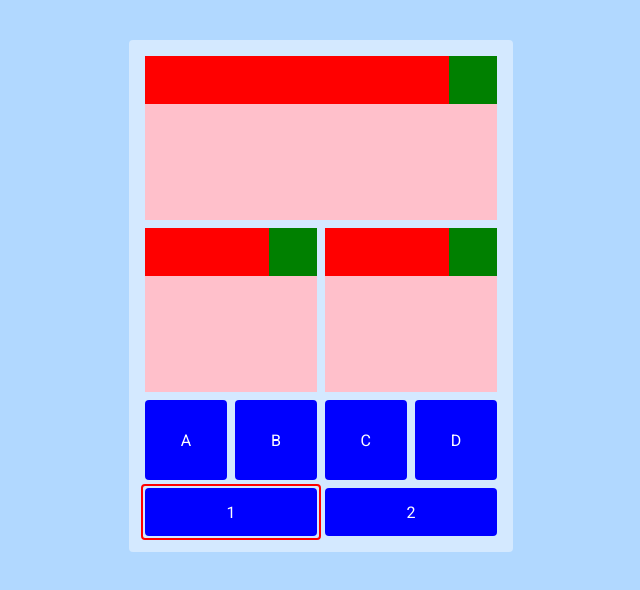
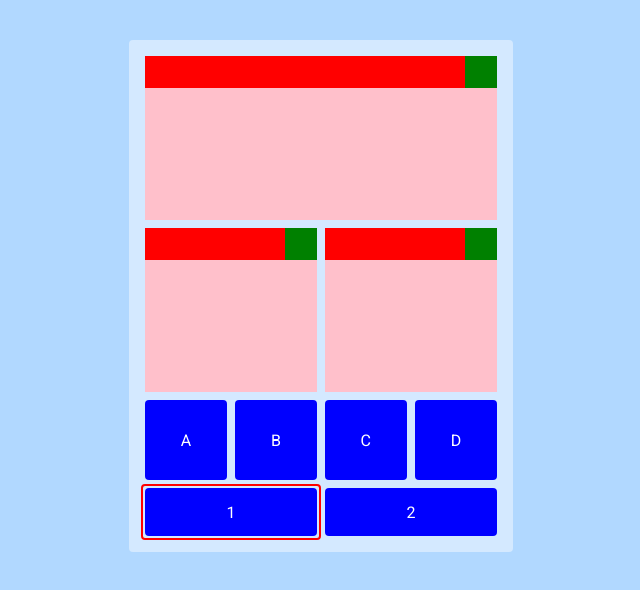
Before and after one commit to silvinodemedeiros/silvino-experiments, an Angular app: page / in a window 1280 px wide. Shown: the top 590 px of the page, without its empty margins (319-959 px from the left). Built offline with nearby package versions, Linux system fonts and the light colour scheme.

Commit message:
formats font-size of widget title

```diff
--- a/src/app/components/drag-and-drop/components/grid-cell/grid-cell.component.css
+++ b/src/app/components/drag-and-drop/components/grid-cell/grid-cell.component.css
@@ -2,7 +2,6 @@
   position: relative;
   width: 100%;
   height: 100%;
-  font-size: 2rem;
   background: dodgerblue;
   border-radius: .25rem;
   color: black;
@@ -10,8 +9,8 @@
 
 .grid-cell-layout {
   display: grid;
-  grid-template-columns: 1fr 3rem;
-  grid-template-rows: 3rem 1fr;
+  grid-template-columns: 1fr 2rem;
+  grid-template-rows: 2rem 1fr;
   grid-template-areas:
     "header header-options"
     "content content";
@@ -20,6 +19,15 @@
 .grid-cell-header {
   grid-area: header;
   background: red;
+  display: flex;
+  align-items: center;
+  padding: 0 0 0 .5rem;
+}
+
+.widget-title {
+  padding: 0;
+  margin: 0;
+  font-size: 1.1rem;
 }
 
 .grid-cell-options {
--- a/src/app/components/drag-and-drop/components/grid-cell/grid-cell.component.html
+++ b/src/app/components/drag-and-drop/components/grid-cell/grid-cell.component.html
@@ -5,9 +5,7 @@
   }"
 >
   <div class="grid-cell-header">
-    {{
-      widget?.title
-    }}
+    <p class="widget-title">{{ widget?.title }}</p>
   </div>
   <div class="grid-cell-options"></div>
   <div class="grid-cell-content"></div>
```
